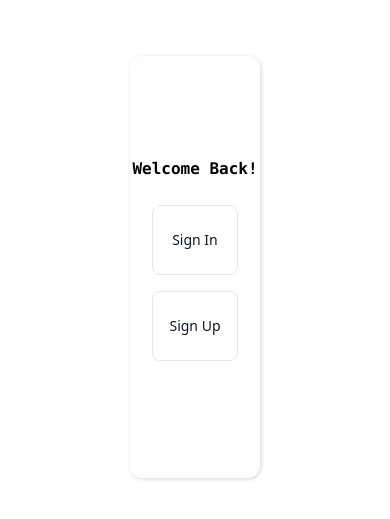
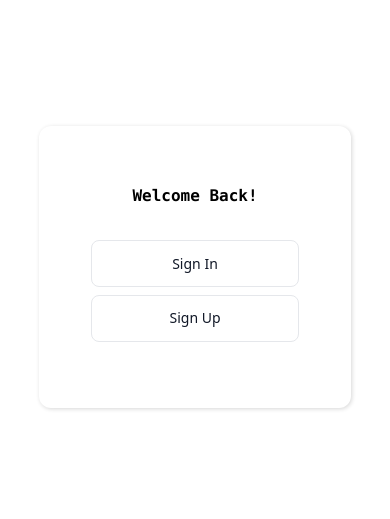
Before and after one commit to znxaz/Contacts, a React (Create React App) app: page /Auth in a window 390 px wide. Shown: the part 155-674 px from the top of the page. Built offline with nearby package versions, Linux system fonts and the light colour scheme; no server answers.

Commit message:
auth options mobile, tablet,laptop responsiveness

```diff
--- a/src/components/authOptions.tsx
+++ b/src/components/authOptions.tsx
@@ -19,28 +19,47 @@ const AuthOptions = () => {
       setAuthOptions(!authOptions);
       setSharedSignUpState(!sharedSignUpState);
     }, 100);
-
   };
   const SignInClick = () => {
     setTimeout(() => {
       setAuthOptions(!authOptions);
       setSignInContext(!signInContext);
-    },
-    100);
+    }, 100);
   };
   return (
     <div className="w-screen h-screen flex justify-center items-center ">
       {authOptions && (
-        <div className="flex justify-center items-center bg-white shadow-custom h-1/2 w-1/3 flex-col rounded-xl ">
-          <h1 className="text-black font-extrabold font-mono mb-2">Welcome Back!</h1>
+        <div className="flex justify-center items-center flex-col
+         bg-white shadow-custom rounded-xl
+         xs:w-4/5 xs:h-1/3
+         md:w-3/4 md: h-2/3
+         lg:h-1/2 lg:w-1/3">
+          <h1 className="text-black font-extrabold font-mono
+          lg:mb-2
+          md:mb-20
+          xs:mb-8">
+            Welcome Back!
+          </h1>
           <button
-            className="bg-white border focus-visible:ring-blue-500 focus-visible:outline-none text-gray-900 text-sm rounded-lg focus:ring-blue-500 focus:border-blue-500 block p-2.5 dark:bg-gray-700 dark:border-gray-600 dark:placeholder-gray-400 dark:text-white dark:focus:ring-blue-500 dark:focus:border-blue-500  w-2/3 h-1/6 m-4 mb-2"
+            className="bg-white border rounded-lg block
+             focus-visible:ring-blue-500 focus-visible:outline-none  focus:ring-blue-500 focus:border-blue-500
+              text-gray-900 text-sm
+               dark:bg-gray-700 dark:border-gray-600 dark:placeholder-gray-400 dark:text-white dark:focus:ring-blue-500 dark:focus:border-blue-500
+               lg:w-2/3 lg:h-1/6 lg:m-4 lg:mb-2 lg:p-2.5
+               md:w-2/3 md:h-1/6 md:m-4 md:mb-2 md:p-2.5
+               xs:w-2/3 xs:h-1/6 xs:mb-2 "
             onClick={SignInClick}
           >
             Sign In
           </button>
           <button
-            className="bg-white border focus-visible:ring-blue-500 focus-visible:outline-none text-gray-900 text-sm rounded-lg focus:ring-blue-500 focus:border-blue-500 block p-2.5 dark:bg-gray-700 dark:border-gray-600 dark:placeholder-gray-400 dark:text-white dark:focus:ring-blue-500 dark:focus:border-blue-500  w-2/3 h-1/6 m-4 mt-2"
+                className="bg-white border rounded-lg block
+                focus-visible:ring-blue-500 focus-visible:outline-none  focus:ring-blue-500 focus:border-blue-500
+                 text-gray-900 text-sm
+                  dark:bg-gray-700 dark:border-gray-600 dark:placeholder-gray-400 dark:text-white dark:focus:ring-blue-500 dark:focus:border-blue-500
+                  lg:w-2/3 lg:h-1/6 lg:m-4 lg:mb-2 lg:p-2.5
+                  md:w-2/3 md:h-1/6 md:m-4 md:mb-2 md:p-2.5
+                  xs:w-2/3 xs:h-1/6 xs:mb-2 "
             onClick={SignUpClick}
           >
             Sign Up
```
